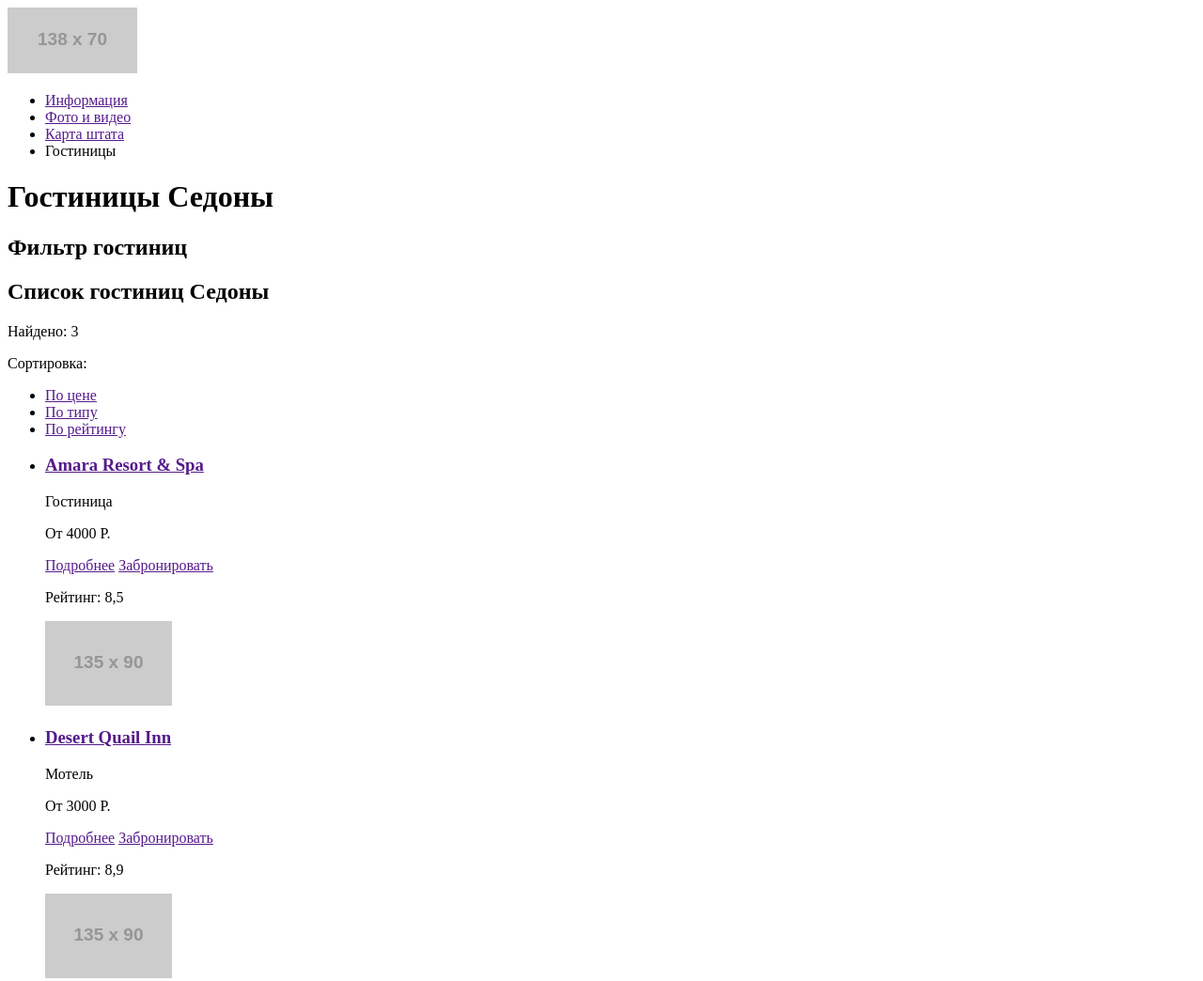
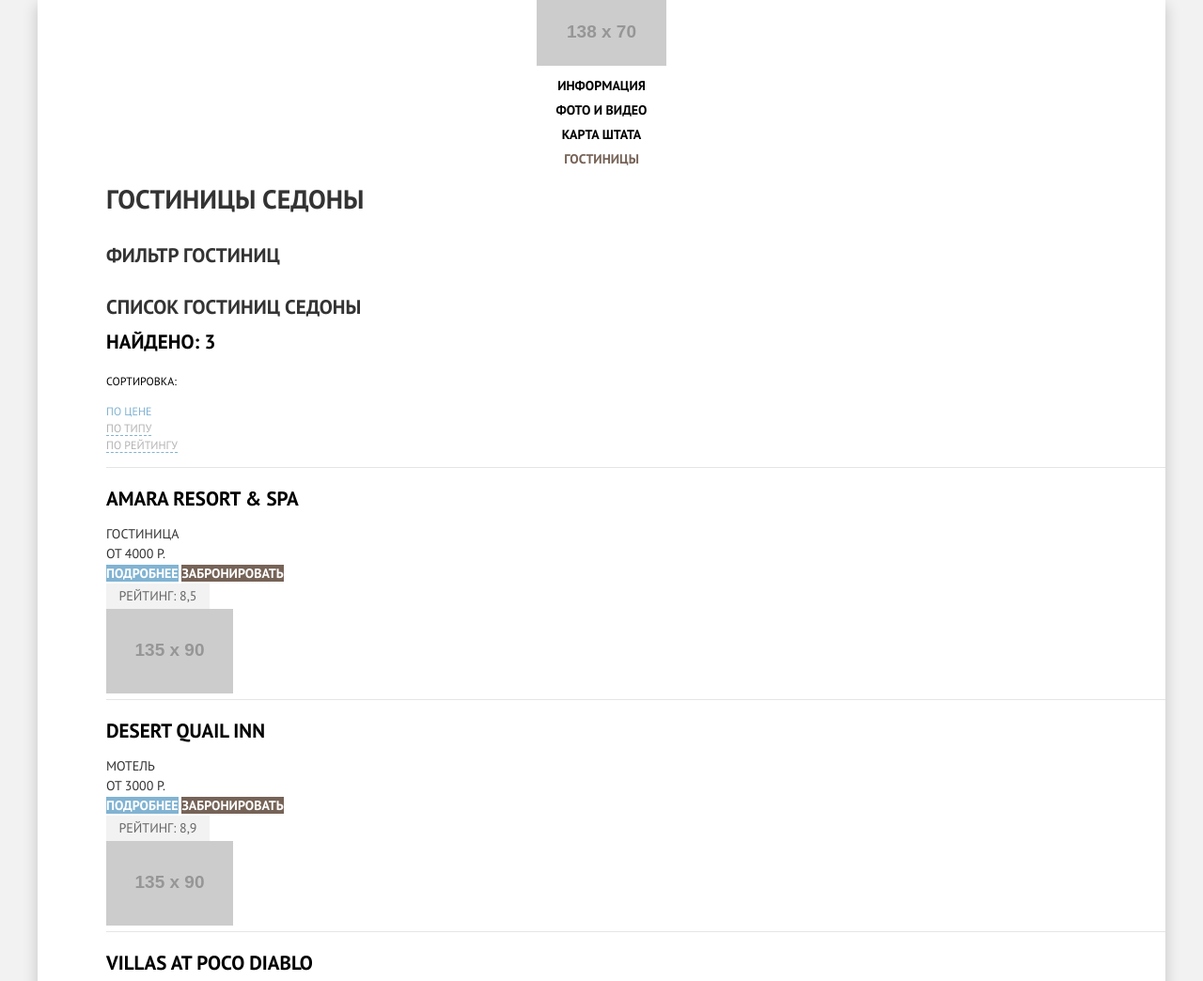
Before and after one commit to Pihta-Hvojnaja/1264647-sedona-29, a plain HTML site: page hotels.html in a window 1280 px wide. Shown: the top 1044 px of the page at 94% size. Drawn offline with Linux system fonts and the light colour scheme; placeholder pictures from the web are drawn by us.

Commit message:
Базовая стилизация hotels

```diff
--- a/css/style.css
+++ b/css/style.css
@@ -28,7 +28,9 @@
 
   --basic-grey: #808080;
   --basic-grey-body: #f2f2f2;
+  --basic-grey-rating: #666666;
   --basic-grey-extra: #eeeeee;
+  --basic-pink-grey: #e5e5e5;
 
   --basic-white: #ffffff;
   --basic-white-active: rgba(255, 255, 255, 0.3);
@@ -46,14 +48,19 @@
 }
 
 /* ALL PAGE */
-.page__body {
+.body {
   min-width: 1280px;
   padding: 0;
   font-family: "PT Sans", Arial, sans-serif;
   font-size: 14px;
-  text-align: center;
   text-transform: uppercase;
   background-color: var(--basic-grey-body);
+}
+
+*,
+*::before,
+*::after {
+  box-sizing: border-box;
 }
 
 .center {
@@ -63,36 +70,51 @@
   box-shadow: var(--page-shadow);
 }
 
-.page__body a {
+.body a {
   text-decoration: none;
 }
 
-.page__body img {
+.body img {
   max-width: 100%;
   height: auto;
 }
 
 /* временные отступы */
-.page__body h2,
-.page__body h3 {
+.body h2,
+.body h3 {
   margin: 0;
   padding: 20px 0 14px;
 }
 
-.page__body p {
+.body p {
   margin: 0;
-  padding: 14px 0;
 }
 
 /* GENERAL STYLE */
-/* для скрытия заголовков и вспом. текста  селектор по class="hidden" */
-.nav__list,
-.advantages__list,
-.features,
-.socials__list {
+.reset {
   margin: 0;
   padding: 0;
   list-style: none;
+}
+
+/* для скрытия элементов
+.hidden {
+	position: absolute !important;
+	clip: rect(1px 1px 1px 1px); / IE6, IE7 /
+	clip: rect(1px, 1px, 1px, 1px);
+	padding: 0;
+	border: 0;
+	height: 1px;
+	width: 1px;
+	overflow: hidden;
+} */
+
+.active {
+  color: var(--basic-brown);
+}
+
+.current {
+  color: var(--basic-marine);
 }
 
 .bold {
@@ -101,8 +123,12 @@
   color: var(--basic-black);
 }
 
-/* HEADER */
+/* THE HEADER OF THE PAGES */
 /* site navigation */
+.header {
+  text-align: center; /* временно */
+}
+
 .nav {
   line-height: 26px;
   font-weight: 700;
@@ -120,10 +146,51 @@
   color: var(--basic-black-active);
 }
 
-/* MAIN */
+/* THE MAIN OF THE PAGES */
 .main {
   line-height: 21px;
   color: var(--basic-dark);
+}
+
+/* THE FOOTER OF THE PAGES */
+.footer {
+  line-height: 26px;
+  text-align: center;
+  color: var(--basic-black);
+}
+
+/* contacts */
+.contacts__address {
+  font-style: normal;
+}
+
+.contacts__phone {
+  color: inherit;
+}
+
+.contacts__phone:hover {
+  text-decoration: underline;
+}
+
+/* socials */
+.socials__button {
+  color: var(--basic-white);
+  background-color: var(--basic-marine);
+}
+
+.socials__button:hover {
+  background-color: var(--basic-marine-hover);
+}
+
+.socials__button:active {
+  color: var(--basic-white-active);
+  background-color: var(--basic-marine-active);
+}
+
+/* -- STYLES OF PAGE -- INDEX -- */
+/* index__main*/
+.index__main {
+  text-align: center;
 }
 
 /* welcome */
@@ -176,8 +243,8 @@
   line-height: 24px;
 }
 
-/* button */
-.button {
+/* search__button */
+.search__button {
   font-size: 21px;
   line-height: 26px;
   font-weight: 700;
@@ -200,38 +267,107 @@
   background-color: var(--basic-brown-active);
 }
 
-/* FOOTER */
-.footer {
+/* -- STYLES PAGE -- HOTELS -- */
+.hotels__main {
+  padding-left: 73px; /* временно */
+}
+
+/* filter */
+
+/* hotels */
+.sort {
+  padding-bottom: 14px; /* временный отступ */
+}
+
+.sort__paragraph {
   line-height: 26px;
+}
+
+.sort__title {
   color: var(--basic-black);
 }
 
-/* contacts */
-.contacts__address {
-  font-style: normal;
+.sort__title,
+.sort__list  {
+  font-size: 12px;
+  line-height: 18px;
+  font-weight: 400;
 }
 
-.contacts__phone {
-  color: inherit;
+.sort__link {
+  color: var(--basic-black-active);
+  border-bottom: 1px dashed var(--basic-marine);
 }
 
-.contacts__phone:hover {
-  text-decoration: underline;
+.sort__link:hover {
+  color: var(--basic-marine);
 }
 
-/* socials */
-.socials__button {
+.sort__link:active {
+  color: var(--basic-black);
+  border: none;
+}
+
+.hotels__item {
+  border-top: 1px solid var(--basic-pink-grey);
+}
+
+.hotels__item:last-child {
+  border-top: 1px solid var(--basic-pink-grey);
+  border-bottom: 1px solid var(--basic-pink-grey);
+}
+
+.hotels__link {
+  line-height: 26px;
+}
+
+.hotels__link:hover {
+  color: var(--basic-marine);
+}
+
+.hotels__link:active {
+  color: var(--basic-black-active);
+}
+
+
+/* hotels__button */
+.hotels__button {
+  font-weight: 700;
   color: var(--basic-white);
+}
+
+.more {
   background-color: var(--basic-marine);
 }
 
-.socials__button:hover {
+.more:hover {
   background-color: var(--basic-marine-hover);
 }
 
-.socials__button:active {
+.more:active {
   color: var(--basic-white-active);
   background-color: var(--basic-marine-active);
 }
 
+.book {
+  background-color: var(--basic-brown);
+}
+
+.book:hover {
+  background-color: var(--basic-brown-hover);
+}
+
+.book:active {
+  color: var(--basic-white-active);
+  background-color: var(--basic-brown-active);
+}
+
+.hotels__rating {
+  width: 110px;
+  min-height: 27px;
+  line-height: 27px; /* для временной центровки по вертикали (в макете 21px) */
+  text-align: center;
+  color: var(--basic-grey-rating);
+  background-color: var(--basic-grey-body);
+}
 /* В будущем не забыть добавить серый фон фотографиям и карте */
--- a/hotels.html
+++ b/hotels.html
@@ -1,81 +1,83 @@
 <!DOCTYPE html>
-<html lang="ru">
+<html class="hotels" lang="ru">
 <head>
   <meta charset="utf-8">
   <title>HTML Academy: Седона</title>
+  <link href="css/normalize.css" rel="stylesheet">
+  <link href="css/style.css" rel="stylesheet">
 </head>
-  <body>
+<body class="hotels__body body">
+  <div class="center">
+
     <!-- begining of HEADER -->
     <header class="header">
       <nav class="nav">
-        <div class="nav__logo">
-          <a href="index.html">
-            <img src="http://dummyimage.com/138x70/81B3D3&text=The+logo" width="138" height="70" alt="Логотип сайта">
+        <a class="nav__logo" href="index.html">
+          <img src="http://dummyimage.com/138x70/81B3D3&text=The+logo" width="138" height="70" alt="Логотип сайта города Седона">
         </a>
-        </div>
 
-        <ul class="nav__list">
-          <li class="nav__item"><a href="">Информация</a></li>
-          <li class="nav__item"><a href="">Фото и видео</a></li>
-          <li class="nav__item"><a href="">Карта штата</a></li>
-          <li class="nav__item"><a>Гостиницы</a></li>
+        <ul class="nav__list reset">
+          <li class="nav__item"><a class="nav__link" href="">Информация</a></li>
+          <li class="nav__item"><a class="nav__link" href="">Фото и видео</a></li>
+          <li class="nav__item"><a class="nav__link" href="">Карта штата</a></li>
+          <li class="nav__item"><a class="active">Гостиницы</a></li>
         </ul>
       </nav>
     </header>
 
     <!-- begining of MAIN -->
-    <main>
-      <h1>Гостиницы Седоны</h1>
+    <main class="hotels__main main">
+      <h1 class="hidden">Гостиницы Седоны</h1>
 
       <section class="filter">
-        <h2>Фильтр гостиниц</h2>
+        <h2 class="hidden">Фильтр гостиниц</h2>
         <!-- Здесь будут формы -->
       </section>
 
       <section class="hotels">
-        <h2>Список гостиниц Седоны</h2>
+        <h2 class="hidden">Список гостиниц Седоны</h2>
 
-        <div class="hotels__sort">
-          <p>Найдено: 3</p>
-          <p>Сортировка:</p>
-          <ul>
-            <li><a href="">По цене</a></li>
-            <li><a href="">По типу</a></li>
-            <li><a href="">По рейтингу</a></li>
+        <section class="sort">
+          <p class="sort__paragraph bold">Найдено: 3</p>
+          <h3 class="sort__title">Сортировка:</h3>
+          <ul class="sort__list reset">
+            <li><a class="current" href="">По цене</a></li>
+            <li><a class="sort__link" href="">По типу</a></li>
+            <li><a class="sort__link" href="">По рейтингу</a></li>
           </ul>
-        </div>
+        </section>
 
-        <ul class="hotels__list">
-          <li>
+        <ul class="hotels__list reset">
+          <li class="hotels__item">
             <article>
-              <h3><a href="">Amara Resort & Spa</a></h3>
+              <h3><a class="hotels__link bold" href="">Amara Resort & Spa</a></h3>
               <p>Гостиница</p>
               <p>От 4000 Р.</p>
-              <a href="">Подробнее</a>
-              <a href="">Забронировать</a>
-              <p>Рейтинг: 8,5</p>
+              <a class="hotels__button more" href="">Подробнее</a>
+              <a class="hotels__button book" href="">Забронировать</a>
+              <p class="hotels__rating">Рейтинг: 8,5</p>
               <img src="http://dummyimage.com/135x90/5F2331&text=Amara+Resort+&+Spa" width="135" height="90" alt="Изображение Amara Resort & Spa">
             </article>
           </li>
-          <li>
+          <li class="hotels__item">
             <article>
-              <h3><a href="">Desert Quail Inn</a></h3>
+              <h3><a class="hotels__link bold" href="">Desert Quail Inn</a></h3>
               <p>Мотель</p>
               <p>От 3000 Р.</p>
-              <a href="">Подробнее</a>
-              <a href="">Забронировать</a>
-              <p>Рейтинг: 8,9</p>
+              <a class="hotels__button more" href="">Подробнее</a>
+              <a class="hotels__button book" href="">Забронировать</a>
+              <p class="hotels__rating">Рейтинг: 8,9</p>
               <img src="http://dummyimage.com/135x90/C2BEBB&text=Desert+Quail+Inn" width="135" height="90" alt="Изображение Desert Quail Inn">
             </article>
           </li>
-          <li>
+          <li class="hotels__item">
             <article>
-              <h3><a href="">Villas at Poco Diablo</a></h3>
+              <h3><a class="hotels__link bold" href="">Villas at Poco Diablo</a></h3>
               <p>Апартаменты</p>
               <p>От 2000 Р.</p>
-              <a href="">Подробнее</a>
-              <a href="">Забронировать</a>
-              <p>Рейтинг: 9,2</p>
+              <a class="hotels__button more" href="">Подробнее</a>
+              <a class="hotels__button book" href="">Забронировать</a>
+              <p class="hotels__rating">Рейтинг: 9,2</p>
               <img src="http://dummyimage.com/135x90/8A9E60&text=Villas+at+Poco+Diablo" width="135" height="90" alt="Изображение Villas at Poco Diablo">
             </article>
           </li>
@@ -87,17 +89,32 @@
     <footer class="footer">
 
       <section class="contacts">
-        <h2>Контактная информация</h2>
-        <p>#visitSEDONA</p>
-        <address>ТЕЛ: <a href="tel:+74956660166">+7(495) 666-01-66</a></address>
+        <h2 class="hidden">Контактная информация</h2>
+        <p class="bold">#visitSEDONA</p>
+        <address class="contacts__address bold">ТЕЛ: <a class="contacts__phone" href="tel:+74956660166">+7(495) 666-01-66</a></address>
       </section>
 
-      <section class="networks">
-        <h2>Давайте дружить!</h2>
-        <ul>
-          <li><a href="">Twitter</a></li>
-          <li><a href="">Facebook</a></li>
-          <li><a href="">Youtube</a></li>
+      <section class="socials">
+        <h2 class="hidden">Давайте дружить!</h2>
+        <ul class="socials__list reset">
+          <li>
+            <a class="socials__button" href="#">
+              <span class="hidden">Twitter</span>
+              <!-- SVG -->
+            </a>
+          </li>
+          <li>
+            <a class="socials__button" href="#">
+              <span class="hidden">Facebook</span>
+              <!-- SVG -->
+            </a>
+          </li>
+          <li>
+            <a class="socials__button" href="#">
+              <span class="hidden">Youtube</span>
+              <!-- SVG -->
+            </a>
+          </li>
         </ul>
       </section>
 
@@ -106,5 +123,7 @@
         <a href="https://htmlacademy.ru/intensive/htmlcss"><img src="http://dummyimage.com/115x41/a8a8a8&text=The+logo-HTMLacad" width="115" height="41" alt="Логотип HTML Академии"></a>
       </div>
     </footer>
+
+  </div>
 </body>
 </html>
```
Also changed, not shown: index.html (+8 -8 lines). Lines whose indentation alone changed are shown as unchanged.
